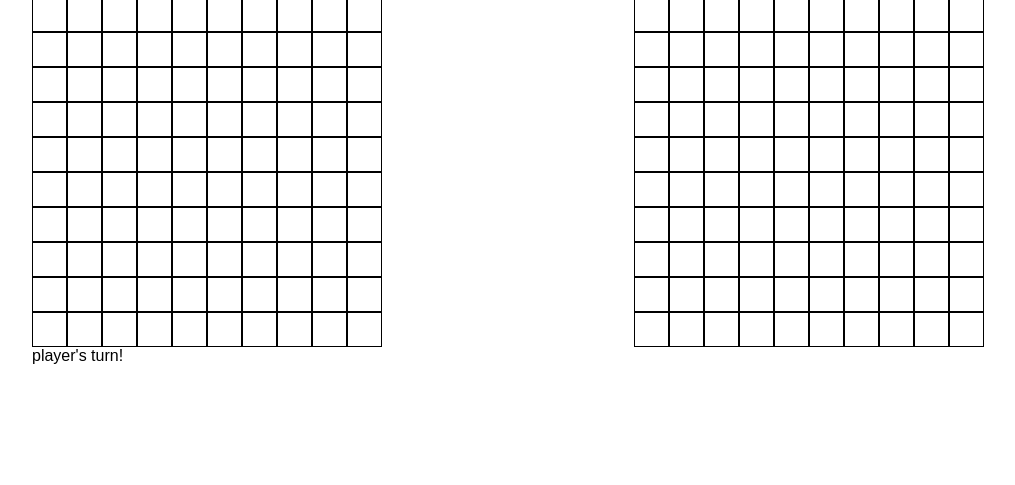
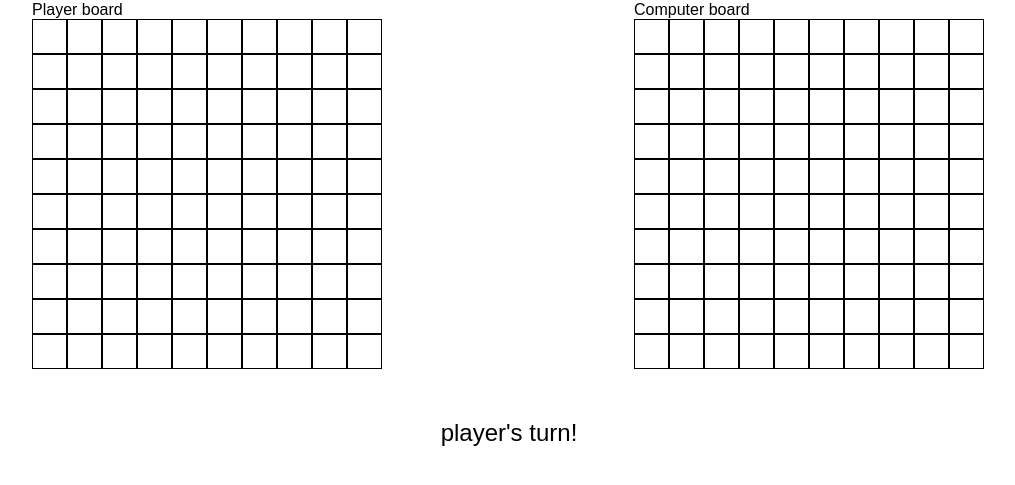
Before and after one commit to tajwararik/Battleship, a website built with webpack: page src/template.html in a window 1280 px wide. Shown: the part 247-732 px from the top of the page, without its empty margins (131-1146 px from the left). Built offline with nearby package versions, Linux system fonts and the light colour scheme.

Commit message:
Styles display message

```diff
--- a/src/styles.css
+++ b/src/styles.css
@@ -9,7 +9,7 @@ body {
   min-height: 100vh;
   display: flex;
   flex-direction: column;
-  justify-content: center;
+  justify-content: space-evenly;
   align-items: center;
   font-size: 16px;
   font-family: sans-serif;
@@ -19,6 +19,7 @@ body {
   display: grid;
   grid-template-columns: auto auto;
   column-gap: 250px;
+  margin-bottom: 50px;
 }
 
 #player-board,
@@ -45,3 +46,8 @@ body {
 .missed {
   background-color: #d3d3d3;
 }
+
+.display-message {
+  font-size: 1.5rem;
+  text-align: center;
+}
```
